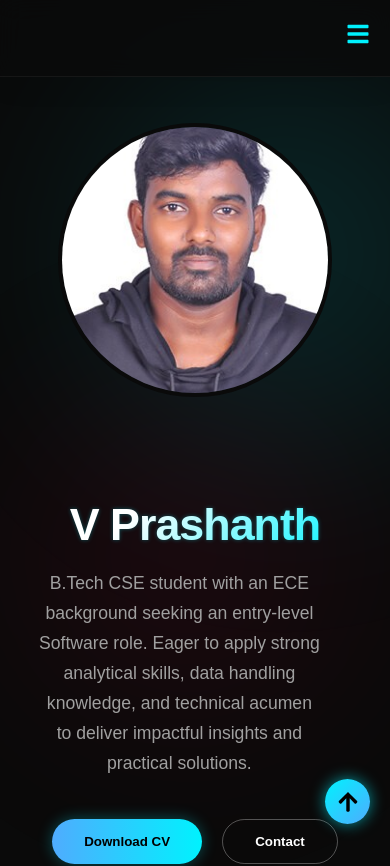
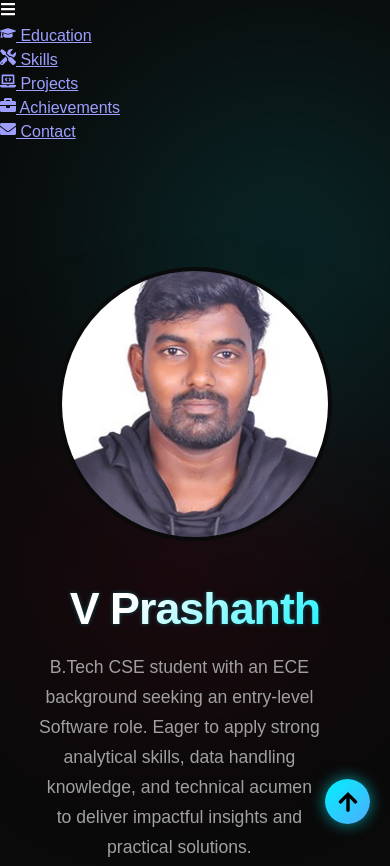
Before and after one commit to iprashanthvanam/prashanth-portfolio, a React (Vite) app: page / in a window 390 px wide. Shown: the top 866 px of the page. Built offline with nearby package versions, Linux system fonts and the light colour scheme.

Commit message:
Update App.css

```diff
--- a/src/App.css
+++ b/src/App.css
@@ -20,122 +20,7 @@ section {
   /* Aesthetics */
   text-shadow: 0 5px 15px rgba(0,0,0,0.5);
 }
-
-/* ================= NAVBAR (RESPONSIVE NEON) ================= */
-.navbar {
-  position: fixed;
-  top: 0;
-  width: 100%;
-  /* Glass Effect */
-  background: rgba(10, 10, 10, 0.8);
-  backdrop-filter: blur(12px);
-  -webkit-backdrop-filter: blur(12px);
-  padding: 15px 5%;
-  display: flex;
-  justify-content: center; /* Center by default on Desktop */
-  align-items: center;
-  z-index: 1000;
-  border-bottom: 1px solid rgba(255, 255, 255, 0.05);
-  box-shadow: 0 4px 30px rgba(0, 0, 0, 0.1);
-}
-
-.hamburger {
-  display: none; /* Hidden on Desktop */
-  cursor: pointer;
-  font-size: 24px;
-  color: var(--neon-cyan);
-}
-
-.nav-menu {
-  list-style: none;
-  display: flex;
-  gap: 30px;
-  margin: 0;
-  padding: 0;
-}
-
-.nav-menu a {
-  text-decoration: none;
-  color: #cccccc;
-  font-weight: 500;
-  font-size: 15px;
-  padding: 8px 0;
-  display: flex;
-  align-items: center;
-  gap: 8px;
-  position: relative;
-  transition: all 0.3s ease;
-}
-
-/* Hover Effect: Neon Cyan */
-.nav-menu a:hover {
-  color: var(--neon-cyan);
-}
-
-.nav-menu a:hover .nav-icon {
-  color: var(--neon-cyan);
-  filter: drop-shadow(0 0 5px var(--neon-cyan));
-}
-
-/* Glowing Dot Animation */
-.nav-menu a::after {
-  content: '';
-  position: absolute;
-  bottom: 0;
-  left: 50%;
-  width: 0;
-  height: 2px;
-  background: var(--neon-cyan);
-  border-radius: 2px;
-  transform: translateX(-50%);
-  transition: width 0.3s ease, box-shadow 0.3s ease;
-}
-
-.nav-menu a:hover::after {
-  width: 20px;
-  box-shadow: 0 0 8px var(--neon-cyan);
-}
-
-/* ================= MOBILE VIEW (Hamburger) ================= */
-@media (max-width: 900px) {
-  .navbar {
-    justify-content: flex-end; /* Move hamburger to right */
-    padding: 20px;
-  }
-
-  .hamburger {
-    display: block; /* Show Icon */
-    z-index: 1001; /* Ensure it's above the menu overlay */
-  }
-
-  .nav-menu {
-    position: fixed;
-    top: 0;
-    left: -100%; /* Hidden off-screen initially */
-    width: 100%;
-    height: 100vh;
-
-    /* Mobile Menu Background (Darker Glass) */
-    background: rgba(5, 5, 5, 0.95);
-    backdrop-filter: blur(20px);
-
-    flex-direction: column; /* Stack vertically */
-    justify-content: center;
-    align-items: center;
-    gap: 40px;
-    transition: 0.4s cubic-bezier(0.4, 0, 0.2, 1); /* Smooth Slide */
-  }
-
-  .nav-menu.active {
-    left: 0; /* Slide In */
-  }
-
-  .nav-menu a {
-    font-size: 22px; /* Bigger text for mobile touch */
-    font-weight: 600;
-  }
-}
-
+<meta name="viewport" content="width=1200" />
 /* ================= HERO SECTION (Cyberpunk Aesthetic) ================= */
 .hero-section {
   display: flex;
```
